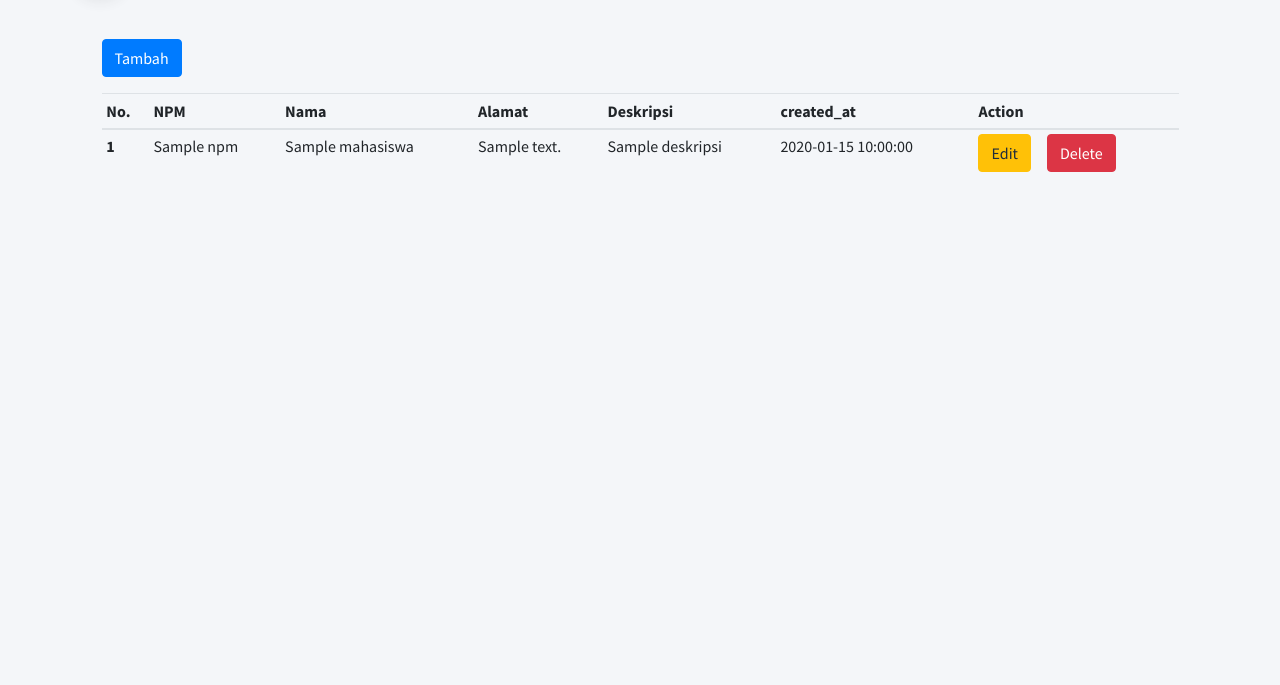
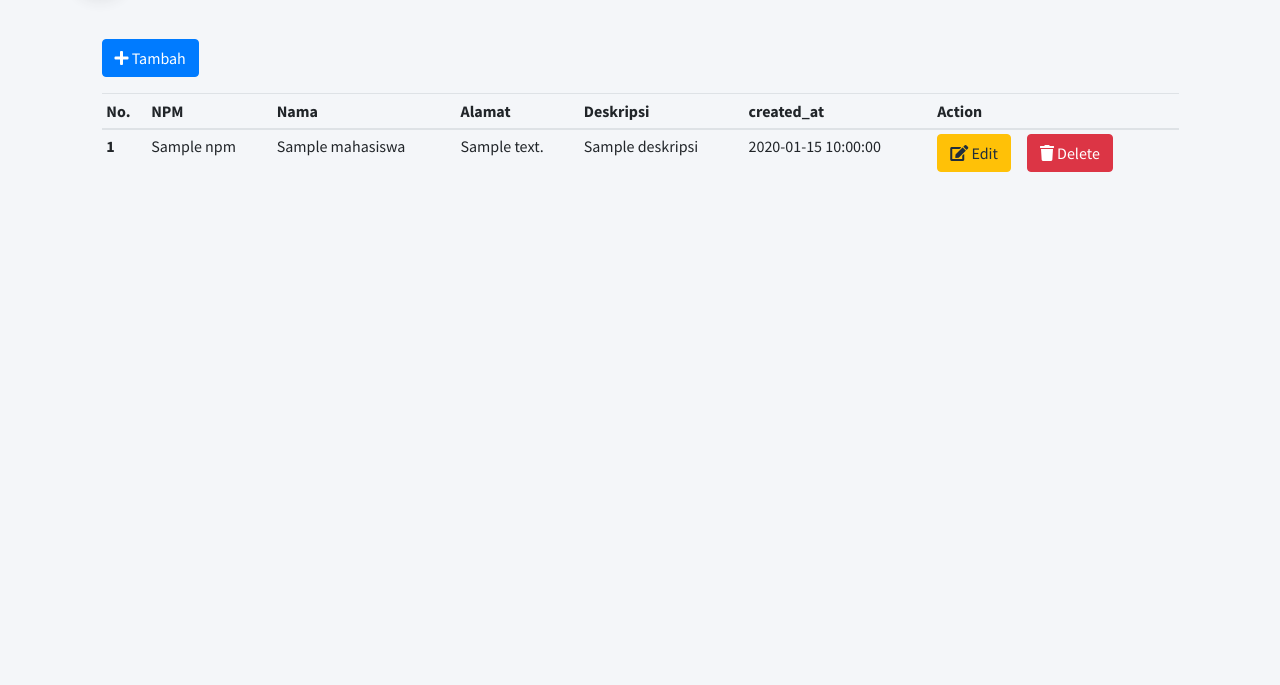
Before and after one commit to RinraJr/Tugas1_WebLanjut, a CodeIgniter 4 app: template PrakWebLan/app/Views/mahasiswa/list.php in a window 1280 px wide. Shown: the part 57-742 px from the top of the page. Run offline with PHP 8.4 and a stand-in for CodeIgniter, Linux system fonts and the light colour scheme; the template is opened without the code that fills it: most values are stand-ins (such as "Sample title", 1, 10 or a date in 2020); some libraries are stand-ins or nearby versions.

Commit message:
tambah icon

```diff
--- a/PrakWebLan/app/Views/mahasiswa/create.php
+++ b/PrakWebLan/app/Views/mahasiswa/create.php
@@ -25,7 +25,7 @@
         </div>
         </div>
 
-        <button type="submit" class="btn btn-primary">Submit</button>
+        <button type="submit" class="btn btn-primary"><i class="fa fa-paper-plane"></i> Submit</button>
 
     </form>
 </div>
--- a/PrakWebLan/app/Views/mahasiswa/edit.php
+++ b/PrakWebLan/app/Views/mahasiswa/edit.php
@@ -26,7 +26,7 @@
         </div>
     </div>
 </div>
-    <button type="submit" class="btn btn-primary">Submit</button>
+    <button type="submit" class="btn btn-primary"><i class="fa fa-paper-plane"></i> Submit</button>
 </form>
 </div>
 
--- a/PrakWebLan/app/Views/mahasiswa/list.php
+++ b/PrakWebLan/app/Views/mahasiswa/list.php
@@ -2,7 +2,7 @@
 <?= $this->section('content');?>
 
 <div class='p-4'>
-<a class="btn btn-primary mb-3" href="/create" role="button">Tambah</a>
+<a class=" btn btn-primary mb-3" href="/create" role="button"><i class="fa fa-plus"></i> Tambah</a>
 <table class="table table-sm">
   <thead>
     <tr>
@@ -27,10 +27,10 @@
       <td><?= $mhs['created_at'] ?></td>
       <td>
         <div class="d-flex">
-          <a class="btn btn-warning mr-3" href="/edit/<?= $mhs['id'] ?>">Edit</a>
+          <a class="btn btn-warning mr-3" href="/edit/<?= $mhs['id'] ?>"><i class="fa fa-edit"></i> Edit</a>
           <form action="/delete/<?= $mhs['id'] ?>" method="post">
               <input type="hidden" name="_method" value="DELETE">
-              <button type="submit" class="btn btn-danger">Delete</button>
+              <button type="submit" class="btn btn-danger"><i class="fa fa-trash"></i> Delete</button>
           </form>
         </div>
         </td>
```
